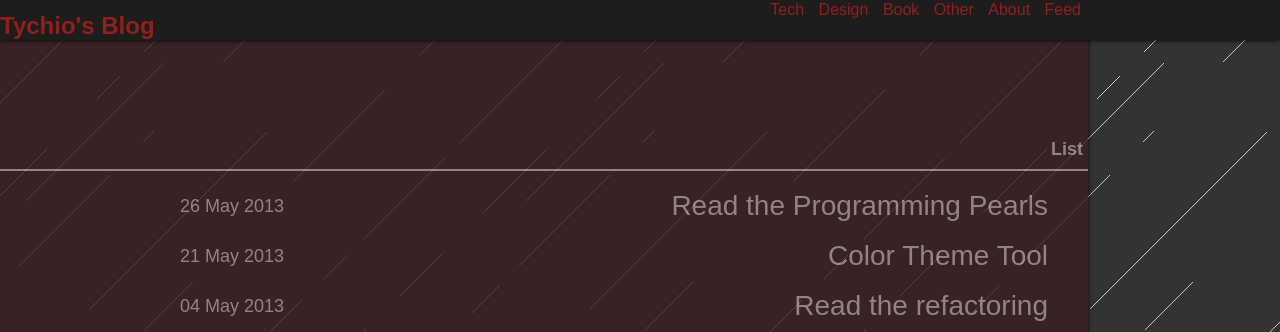
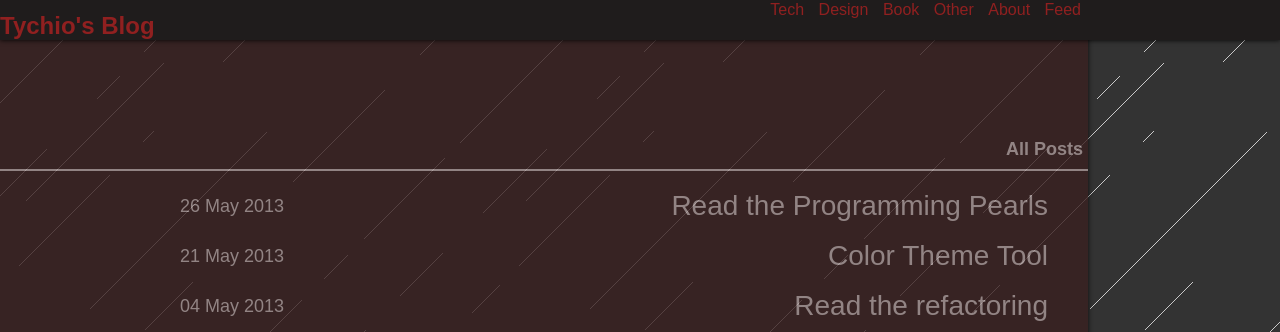
Before and after one commit to tychio/old_blog, a Jekyll site: the page built from index.html, in a window 1280 px wide and 900 px high. Shown: the top 332 px of the window. Built offline with Jekyll 4.4.1, drawn with Linux system fonts in a browser that asks for light colours; some web fonts are replaced; Markdown is read by kramdown in place of the engine named in the settings.

Commit message:
change variable for category list

```diff
--- a/book.html
+++ b/book.html
@@ -5,14 +5,12 @@
 
 <dl>
     <dt>Book</dt>
-{% for post in site.posts %}
-{% if "Book" == post.category %}
+{% for post in site.categories.book %}
     <dd>
         <a href="{{ post.url }}">
             <time>{{ post.date | date_to_string }}</time>
             <h4>{{ post.title }}</h4>
         </a>
     </dd>
-{% endif %}
 {% endfor %}
 </dl>
--- a/design.html
+++ b/design.html
@@ -5,14 +5,12 @@
 
 <dl>
     <dt>Design</dt>
-{% for post in site.posts %}
-{% if "Design" == post.category %}
+{% for post in site.categories.design %}
     <dd>
         <a href="{{ post.url }}">
             <time>{{ post.date | date_to_string }}</time>
             <h4>{{ post.title }}</h4>
         </a>
     </dd>
-{% endif %}
 {% endfor %}
 </dl>
--- a/index.html
+++ b/index.html
@@ -4,7 +4,7 @@
 ---
 
 <dl>
-    <dt>List</dt>
+    <dt>All Posts</dt>
 {% for post in site.posts %}
     <dd>
         <a href="{{ post.url }}">
--- a/other.html
+++ b/other.html
@@ -5,14 +5,12 @@
 
 <dl>
     <dt>Other</dt>
-{% for post in site.posts %}
-{% if "Other" == post.category %}
+{% for post in site.categories.other %}
     <dd>
         <a href="{{ post.url }}">
             <time>{{ post.date | date_to_string }}</time>
             <h4>{{ post.title }}</h4>
         </a>
     </dd>
-{% endif %}
 {% endfor %}
 </dl>
--- a/technology.html
+++ b/technology.html
@@ -5,14 +5,12 @@
 
 <dl>
     <dt>Technology</dt>
-{% for post in site.posts %}
-{% if "Tech" == post.category %}
+{% for post in site.categories.tech %}
     <dd>
         <a href="{{ post.url }}">
             <time>{{ post.date | date_to_string }}</time>
             <h4>{{ post.title }}</h4>
         </a>
     </dd>
-{% endif %}
 {% endfor %}
 </dl>
```
